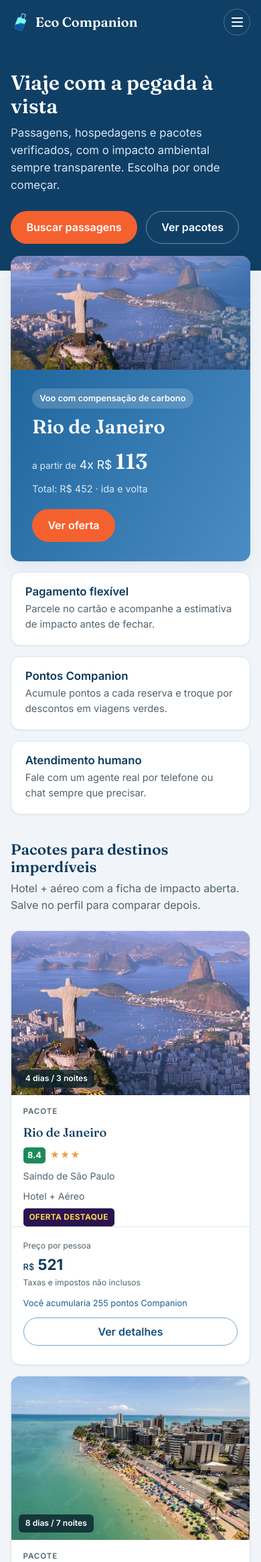
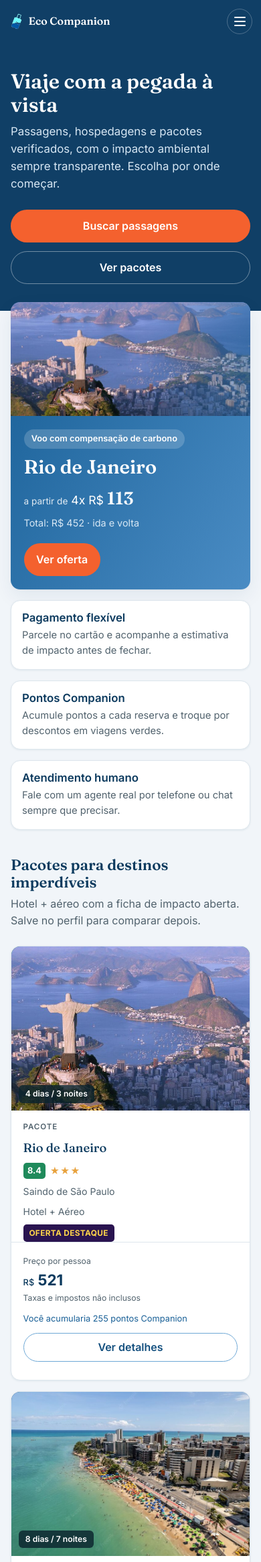
Before and after one commit to 4mdaan/eco-companion, a Node server app: page / in a window 390 px wide. Shown: the top 2332 px of the page at 67% size. Run offline with Node 20, Linux system fonts and the light colour scheme.

Commit message:
Fix responsive layouts across pages
Co-authored-by: Copilot <223556219+Copilot@users.noreply.github.com>

```diff
--- a/public/css/base.css
+++ b/public/css/base.css
@@ -33,12 +33,14 @@
   --font-body: "Inter", system-ui, -apple-system, sans-serif;
 }
 *, *::before, *::after { box-sizing: border-box; }
-html { scroll-behavior: smooth; scroll-padding-top: 120px; }
+html { scroll-behavior: smooth; scroll-padding-top: 120px; width: 100%; overflow-x: hidden; }
 @media (prefers-reduced-motion: reduce) {
   html { scroll-behavior: auto; }
   *, *::before, *::after { animation-duration: .001ms !important; transition-duration: .001ms !important; }
 }
-body { margin: 0; font-family: var(--font-body); color: var(--ink); background: var(--bg); line-height: 1.55; -webkit-font-smoothing: antialiased; }
+body { margin: 0; min-width: 0; max-width: 100%; overflow-x: hidden; font-family: var(--font-body); color: var(--ink); background: var(--bg); line-height: 1.55; -webkit-font-smoothing: antialiased; }
+main, section, article, aside, nav, header, footer { min-width: 0; }
+input, select, textarea, button { max-width: 100%; }
 :root { color-scheme: light; }
 body, .topbar, .producttabs, .search, .package, .panel, .pkg-buy,
 .site-footer, .promo-inner, .field, .form-field input, .form-field select {
@@ -331,6 +333,8 @@ img, svg { max-width: 100%; display: block; }
 }
 @media (max-width: 760px) {
   .topbar-menu-toggle { display: inline-flex; }
+  .topbar-inner { position: relative; }
+  .brand-name { font-size: 1.08rem; }
   .topbar-links {
     display: none;
     position: absolute;
@@ -343,6 +347,8 @@ img, svg { max-width: 100%; display: block; }
     padding: .6rem var(--gap) 1rem;
     background: var(--blue-800);
     box-shadow: var(--shadow);
+    max-height: calc(100vh - 58px);
+    overflow-y: auto;
   }
   .topbar-links.is-open { display: flex; }
   .topbar-links .topbar-link { display: block; padding: .65rem .5rem; }
@@ -354,6 +360,13 @@ img, svg { max-width: 100%; display: block; }
 @media (max-width: 560px) {
   .footer-inner { grid-template-columns: 1fr; }
   .footer-bottom { flex-direction: column; align-items: flex-start; }
+  .topbar-inner { padding-inline: .8rem; gap: .6rem; }
+  .brand { gap: .35rem; }
+  .brand-mark { width: 24px; height: 24px; }
+  .brand-name { font-size: 1rem; }
+  .topbar-menu-toggle { width: 38px; height: 38px; }
+  .btn { padding-inline: 1.1rem; }
+  .chat-bubble { max-width: 92%; }
 }
 @media (max-width: 620px) {
   .admin-form-grid { grid-template-columns: 1fr; }
--- a/public/css/paginas/admin.css
+++ b/public/css/paginas/admin.css
@@ -39,4 +39,9 @@
 
 @media (max-width: 620px) {
   .admin-form-grid { grid-template-columns: 1fr; }
+  .admin-form { padding: 1.1rem; }
+  .admin-form-actions { flex-direction: column; }
+  .admin-form-actions .btn { width: 100%; }
+  .admin-toolbar { justify-content: stretch; }
+  .admin-toolbar .btn { width: 100%; }
 }
--- a/public/css/paginas/home.css
+++ b/public/css/paginas/home.css
@@ -58,7 +58,17 @@ a.package-title:hover { color: var(--blue-600); text-decoration: underline; }
   .hero-offer-inner { grid-template-columns: 1fr; }
   .offer-art { min-height: 170px; }
   .offer-perks { grid-template-columns: 1fr; }
+  .offer-copy { padding: clamp(1.2rem, 5vw, 1.8rem); }
+  .home-hero-actions { flex-direction: column; align-items: stretch; }
+  .home-hero-actions .btn { width: 100%; }
+  .promo-inner { align-items: flex-start; }
 }
 @media (max-width: 560px) {
   .package-grid { grid-template-columns: 1fr; }
+  .hero-offer { margin-top: -.8rem; }
+  .offer-copy h2 { font-size: 1.8rem; }
+  .offer-price strong { font-size: 1.65rem; }
+  .perk { padding: 1rem; }
+  .promo-inner { flex-direction: column; }
+  .promo-badge { width: 100%; }
 }
--- a/public/css/paginas/pacote.css
+++ b/public/css/paginas/pacote.css
@@ -55,4 +55,9 @@
 }
 @media (max-width: 620px) {
   .pkg-cols { grid-template-columns: 1fr; }
+  .pkg-hero { min-height: 220px; }
+  .pkg-buy { padding: 1.1rem; }
+  .pkg-facts-list { grid-template-columns: minmax(90px, auto) 1fr; }
+  .pkg-review { padding: 1rem; }
+  .breadcrumb { line-height: 1.7; }
 }
--- a/public/css/paginas/passagens.css
+++ b/public/css/paginas/passagens.css
@@ -63,4 +63,10 @@
   .search-row { grid-template-columns: 1fr; }
   .search-row .swap, .btn--search { grid-column: auto; width: 100%; border-radius: var(--radius-sm); }
   .popular-grid, .deal-grid, .tips-grid { grid-template-columns: 1fr; }
+  .trip-type { gap: .8rem; flex-wrap: wrap; }
+  .flights-head { align-items: flex-start; flex-direction: column; }
+  .flights-filters { width: 100%; }
+  .flight-filter { flex: 1 1 140px; }
+  .flight-time { flex-wrap: wrap; }
+  .tip { padding-right: 1.1rem; }
 }
```
Also changed, not shown: public/css/paginas/carrinho.css (+6 -2 lines), public/css/paginas/perfil.css (+7 -0 lines).
